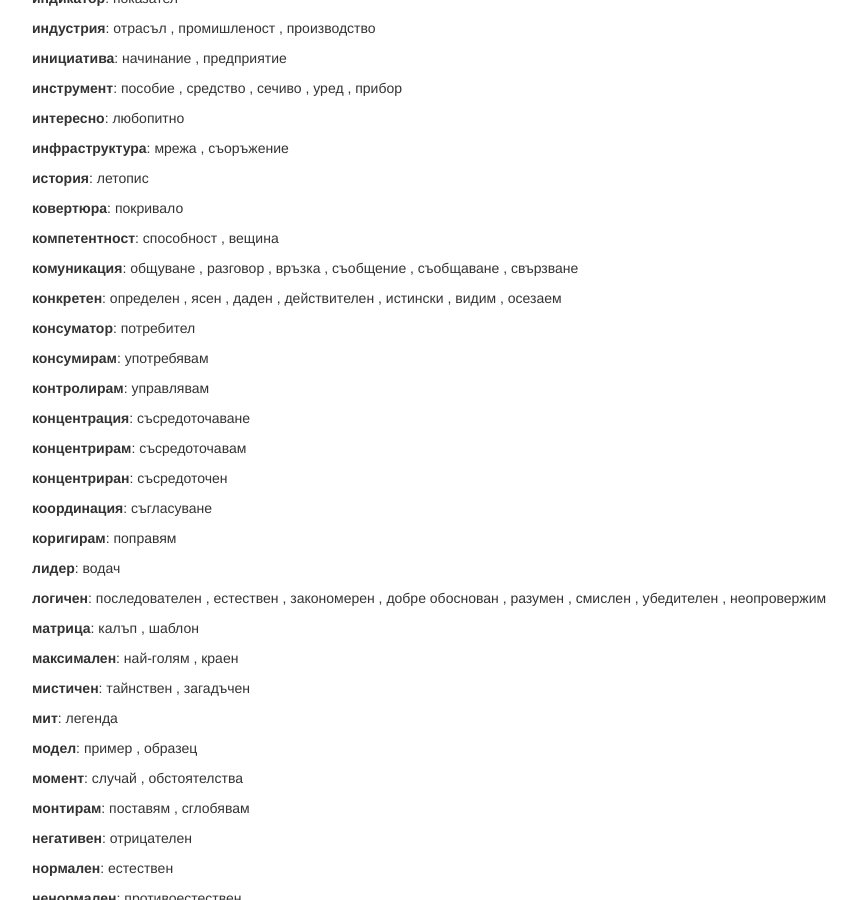
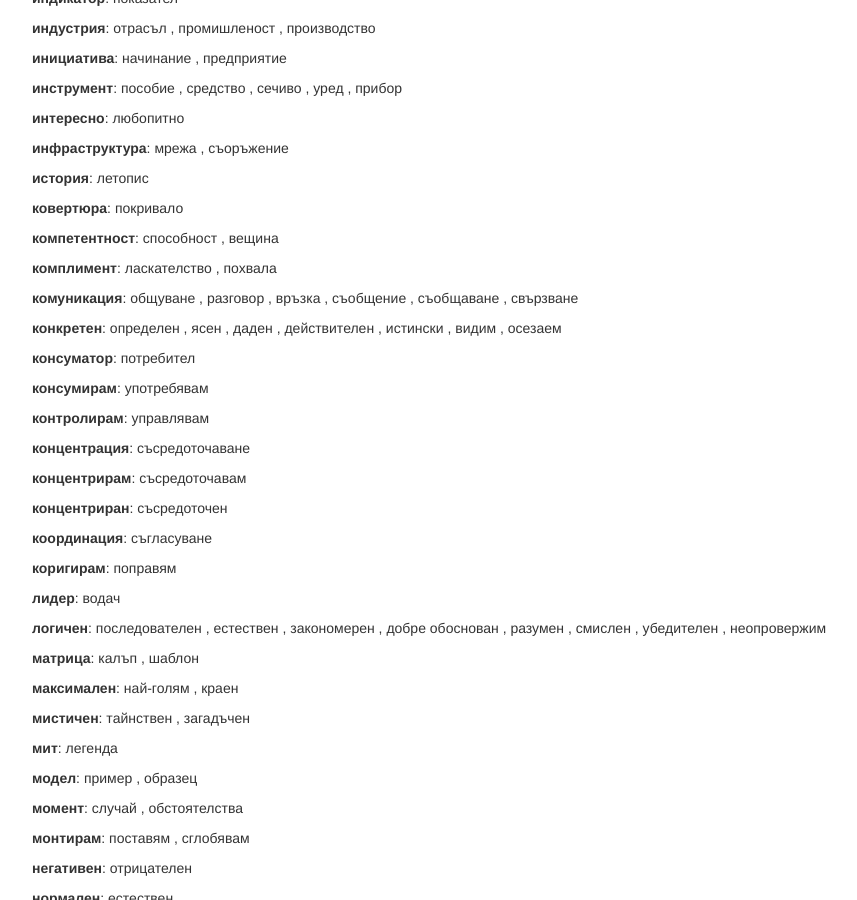
Before and after one commit to archri/hristos_site, a Jekyll site: the page built from dictionary_bulgarian_purity.html, in a window 1280 px wide and 900 px high, scrolled down 1344 px. Shown: the whole window, without its empty margins (38-895 px from the left). Built offline with Jekyll 4.4.1, drawn with Linux system fonts in a browser that asks for light colours; nearby versions of some CDN libraries.

Commit message:
added now word

```diff
--- a/_data/dictionaries/bulgarian/purity.yml
+++ b/_data/dictionaries/bulgarian/purity.yml
@@ -128,6 +128,9 @@
 компетентност:
   - способност
   - вещина
+комплимент:
+  - ласкателство
+  - похвала
 комуникация:
   - общуване
   - разговор
```
